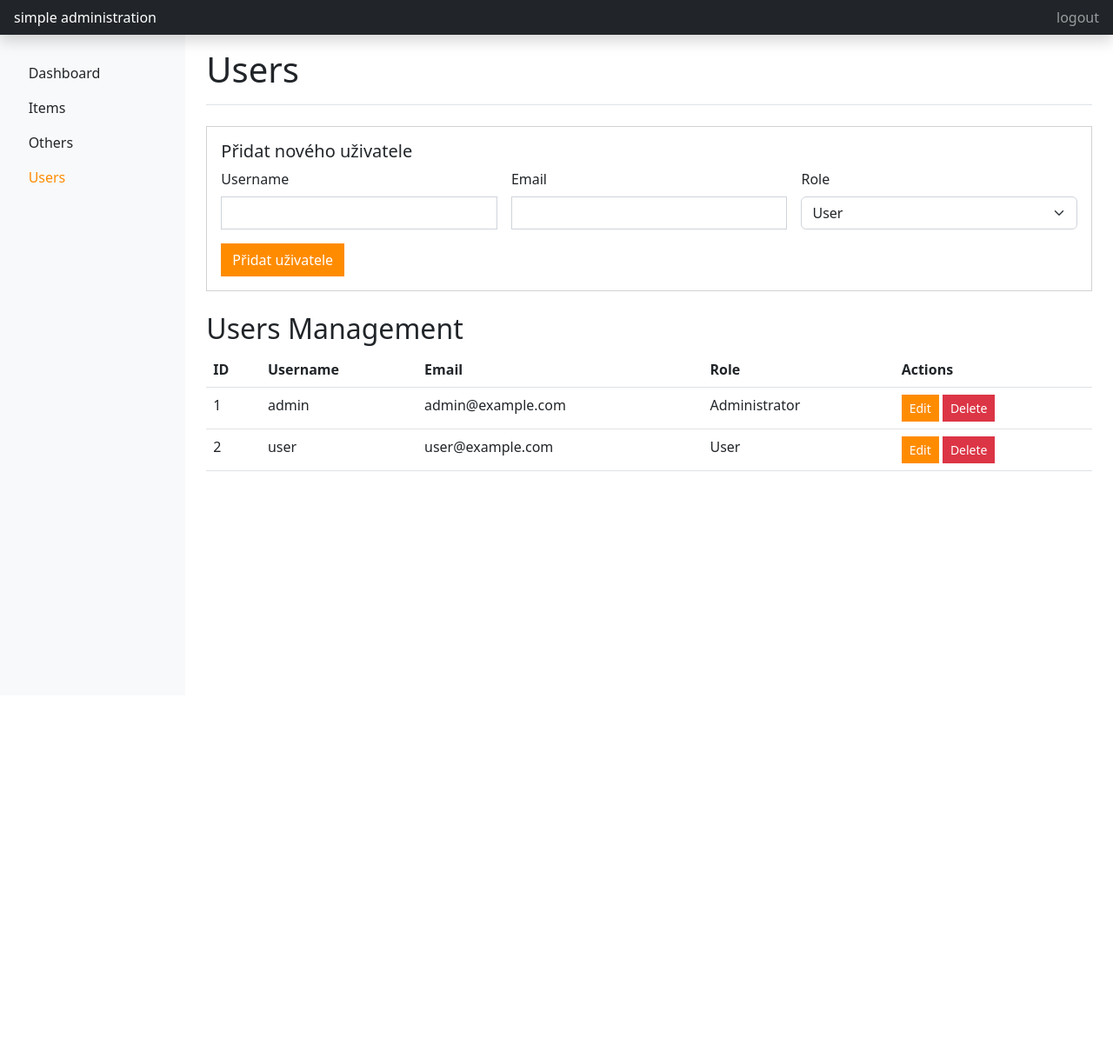
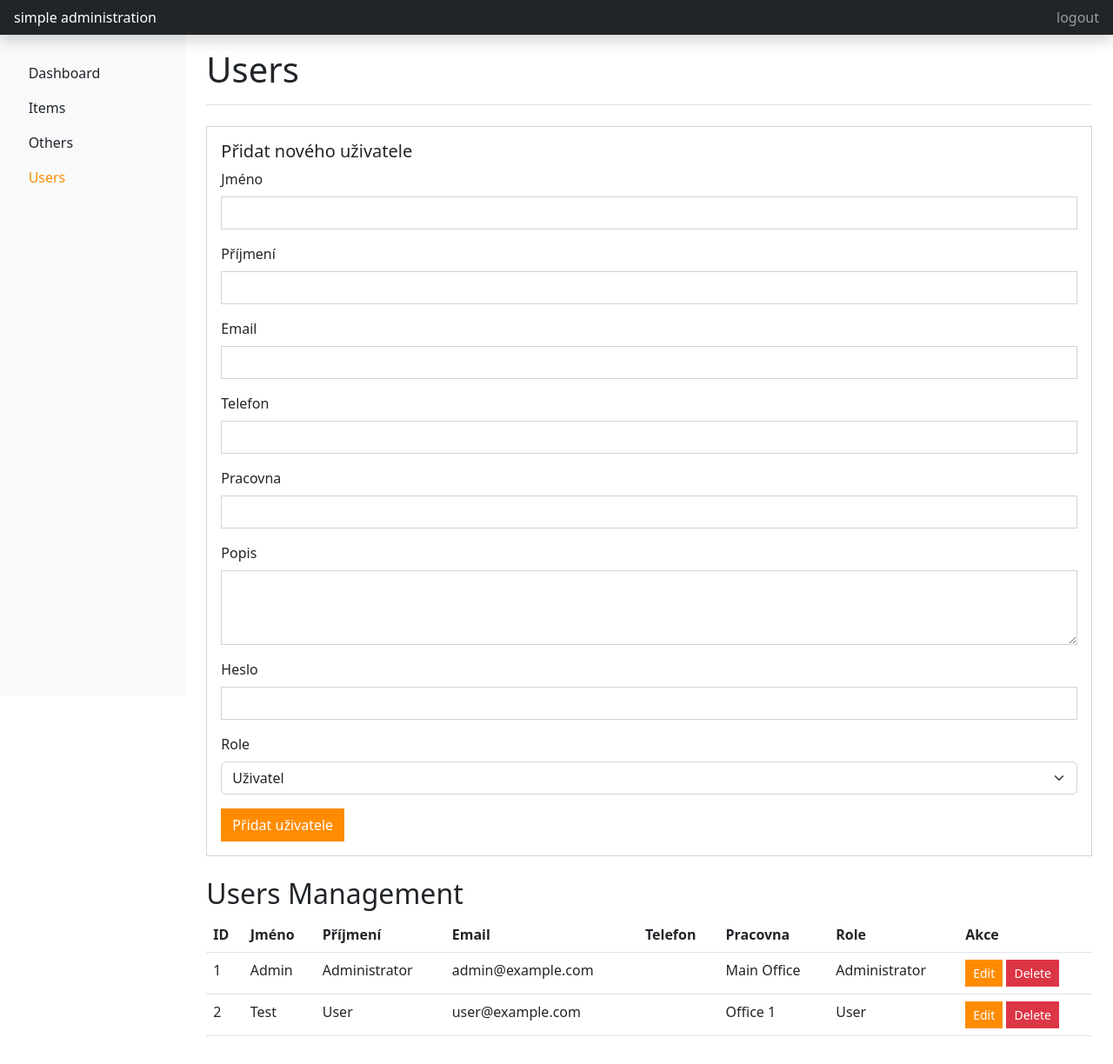
Before and after one commit to KaiUweCZE/xweba, a PHP site: page /index.php?page=users in a window 1280 px wide. Shown: the whole page at 87% size. Before the commit the page ends 542 px from the top, so only its background shows below. Run offline with PHP 8.4, Linux system fonts and the light colour scheme; the visitor is signed in with stand-in values (Sample User, id 1); some web fonts are replaced.

Commit message:
3.2.1 section users 2.0

```diff
--- a/www/controllers/UsersController.php
+++ b/www/controllers/UsersController.php
@@ -10,16 +10,21 @@ class UsersController extends Controller {
     }
 
     public function index() {
-        $action = $_POST['action'] ?? '';
+        $action = $_GET['action'] ?? $_POST['action'] ?? '';
         $message = '';
 
         // Zpracování POST požadavků
-        if ($_SERVER['REQUEST_METHOD'] === 'POST') {
+        if ($_SERVER['REQUEST_METHOD'] === 'POST' || isset($_GET['action'])) {
             switch ($action) {
                 case 'add':
                     $this->userModel->addUser(
-                        $_POST['username'],
                         $_POST['email'],
+                        $_POST['firstname'],
+                        $_POST['lastname'],
+                        $_POST['phone'] ?? '',
+                        $_POST['office'] ?? '',
+                        $_POST['description'] ?? '',
+                        $_POST['password'],
                         $_POST['role']
                     );
                     $message = 'Uživatel byl úspěšně přidán.';
@@ -28,8 +33,13 @@ class UsersController extends Controller {
                 case 'edit':
                     $this->userModel->updateUser(
                         $_POST['id'],
-                        $_POST['username'],
                         $_POST['email'],
+                        $_POST['firstname'],
+                        $_POST['lastname'],
+                        $_POST['phone'] ?? '',
+                        $_POST['office'] ?? '',
+                        $_POST['description'] ?? '',
+                        !empty($_POST['password']) ? $_POST['password'] : null,
                         $_POST['role']
                     );
                     $message = 'Uživatel byl úspěšně upraven.';
--- a/www/models/User.php
+++ b/www/models/User.php
@@ -7,8 +7,12 @@ class User {
         // Načteme uživatele ze session (dočasné řešení místo databáze)
         if (!isset($_SESSION['users'])) {
             $_SESSION['users'] = [
-                ['id' => 1, 'username' => 'admin', 'email' => 'admin@example.com', 'role' => 'Administrator'],
-                ['id' => 2, 'username' => 'user', 'email' => 'user@example.com', 'role' => 'User']
+                ['id' => 1, 'username' => 'admin', 'email' => 'admin@example.com', 'role' => 'Administrator',
+                 'firstname' => 'Admin', 'lastname' => 'Administrator', 'phone' => '', 'office' => 'Main Office',
+                 'description' => 'System Administrator', 'password' => 'admin'],
+                ['id' => 2, 'username' => 'user', 'email' => 'user@example.com', 'role' => 'User',
+                 'firstname' => 'Test', 'lastname' => 'User', 'phone' => '', 'office' => 'Office 1',
+                 'description' => 'Regular user', 'password' => 'user']
             ];
         }
         $this->users = $_SESSION['users'];
@@ -26,12 +30,17 @@ class User {
         return $this->users;
     }
 
-    public function addUser($username, $email, $role) {
+    public function addUser($email, $firstname, $lastname, $phone = '', $office = '', $description = '', $password = '', $role = 'User') {
         $id = count($this->users) + 1;
         $user = [
             'id' => $id,
-            'username' => $username,
             'email' => $email,
+            'firstname' => $firstname,
+            'lastname' => $lastname,
+            'phone' => $phone ?? '',
+            'office' => $office ?? '',
+            'description' => $description ?? '',
+            'password' => $password,
             'role' => $role
         ];
         $this->users[] = $user;
@@ -39,13 +48,18 @@ class User {
         return $user;
     }
 
-    public function updateUser($id, $username, $email, $role) {
+    public function updateUser($id, $email, $firstname, $lastname, $phone = '', $office = '', $description = '', $password = null, $role = 'User') {
         foreach ($this->users as $key => $user) {
             if ($user['id'] == $id) {
                 $this->users[$key] = [
                     'id' => $id,
-                    'username' => $username,
                     'email' => $email,
+                    'firstname' => $firstname,
+                    'lastname' => $lastname,
+                    'phone' => $phone ?? $user['phone'] ?? '',
+                    'office' => $office ?? $user['office'] ?? '',
+                    'description' => $description ?? $user['description'] ?? '',
+                    'password' => $password ?? $user['password'],
                     'role' => $role
                 ];
                 $_SESSION['users'] = $this->users;
--- a/www/pages/users.php
+++ b/www/pages/users.php
@@ -16,26 +16,44 @@ $message = $data['message'] ?? '';
 <div class="card mt-4">
     <div class="card-body">
         <h5 class="card-title">Přidat nového uživatele</h5>
-        <form method="post" class="row g-3">
+        <form method="post">
             <input type="hidden" name="action" value="add">
-            <div class="col-md-4">
-                <label for="username" class="form-label">Username</label>
-                <input type="text" class="form-control" id="username" name="username" required>
+            <div class="mb-3">
+                <label for="firstname" class="form-label">Jméno</label>
+                <input type="text" class="form-control" id="firstname" name="firstname" required>
             </div>
-            <div class="col-md-4">
+            <div class="mb-3">
+                <label for="lastname" class="form-label">Příjmení</label>
+                <input type="text" class="form-control" id="lastname" name="lastname" required>
+            </div>
+            <div class="mb-3">
                 <label for="email" class="form-label">Email</label>
                 <input type="email" class="form-control" id="email" name="email" required>
             </div>
-            <div class="col-md-4">
+            <div class="mb-3">
+                <label for="phone" class="form-label">Telefon</label>
+                <input type="tel" class="form-control" id="phone" name="phone">
+            </div>
+            <div class="mb-3">
+                <label for="office" class="form-label">Pracovna</label>
+                <input type="text" class="form-control" id="office" name="office">
+            </div>
+            <div class="mb-3">
+                <label for="description" class="form-label">Popis</label>
+                <textarea class="form-control" id="description" name="description" rows="3"></textarea>
+            </div>
+            <div class="mb-3">
+                <label for="password" class="form-label">Heslo</label>
+                <input type="password" class="form-control" id="password" name="password" required>
+            </div>
+            <div class="mb-3">
                 <label for="role" class="form-label">Role</label>
                 <select class="form-select" id="role" name="role" required>
-                    <option value="User">User</option>
-                    <option value="Administrator">Administrator</option>
+                    <option value="User">Uživatel</option>
+                    <option value="Administrator">Správce</option>
                 </select>
             </div>
-            <div class="col-12">
-                <button type="submit" class="btn btn-primary">Přidat uživatele</button>
-            </div>
+            <button type="submit" class="btn btn-primary">Přidat uživatele</button>
         </form>
     </div>
 </div>
@@ -48,19 +66,25 @@ $message = $data['message'] ?? '';
             <thead>
                 <tr>
                     <th>ID</th>
-                    <th>Username</th>
+                    <th>Jméno</th>
+                    <th>Příjmení</th>
                     <th>Email</th>
+                    <th>Telefon</th>
+                    <th>Pracovna</th>
                     <th>Role</th>
-                    <th>Actions</th>
+                    <th>Akce</th>
                 </tr>
             </thead>
             <tbody>
                 <?php foreach ($users as $user): ?>
                 <tr>
-                    <td><?php echo htmlspecialchars($user['id']); ?></td>
-                    <td><?php echo htmlspecialchars($user['username']); ?></td>
-                    <td><?php echo htmlspecialchars($user['email']); ?></td>
-                    <td><?php echo htmlspecialchars($user['role']); ?></td>
+                    <td><?php echo htmlspecialchars($user['id'] ?? ''); ?></td>
+                    <td><?php echo htmlspecialchars($user['firstname'] ?? ''); ?></td>
+                    <td><?php echo htmlspecialchars($user['lastname'] ?? ''); ?></td>
+                    <td><?php echo htmlspecialchars($user['email'] ?? ''); ?></td>
+                    <td><?php echo htmlspecialchars($user['phone'] ?? ''); ?></td>
+                    <td><?php echo htmlspecialchars($user['office'] ?? ''); ?></td>
+                    <td><?php echo htmlspecialchars($user['role'] ?? ''); ?></td>
                     <td>
                         <button class="btn btn-sm btn-primary" data-bs-toggle="modal" data-bs-target="#editModal<?php echo $user['id']; ?>">
                             Edit
@@ -88,20 +112,45 @@ $message = $data['message'] ?? '';
                                     <input type="hidden" name="action" value="edit">
                                     <input type="hidden" name="id" value="<?php echo $user['id']; ?>">
                                     <div class="mb-3">
-                                        <label for="username<?php echo $user['id']; ?>" class="form-label">Username</label>
-                                        <input type="text" class="form-control" id="username<?php echo $user['id']; ?>"
-                                               name="username" value="<?php echo htmlspecialchars($user['username']); ?>" required>
+                                        <label for="firstname<?php echo $user['id']; ?>" class="form-label">Jméno</label>
+                                        <input type="text" class="form-control" id="firstname<?php echo $user['id']; ?>"
+                                               name="firstname" value="<?php echo htmlspecialchars($user['firstname'] ?? ''); ?>" required>
+                                    </div>
+                                    <div class="mb-3">
+                                        <label for="lastname<?php echo $user['id']; ?>" class="form-label">Příjmení</label>
+                                        <input type="text" class="form-control" id="lastname<?php echo $user['id']; ?>"
+                                               name="lastname" value="<?php echo htmlspecialchars($user['lastname'] ?? ''); ?>" required>
                                     </div>
                                     <div class="mb-3">
                                         <label for="email<?php echo $user['id']; ?>" class="form-label">Email</label>
                                         <input type="email" class="form-control" id="email<?php echo $user['id']; ?>"
-                                               name="email" value="<?php echo htmlspecialchars($user['email']); ?>" required>
+                                               name="email" value="<?php echo htmlspecialchars($user['email'] ?? ''); ?>" required>
+                                    </div>
+                                    <div class="mb-3">
+                                        <label for="phone<?php echo $user['id']; ?>" class="form-label">Telefon</label>
+                                        <input type="tel" class="form-control" id="phone<?php echo $user['id']; ?>"
+                                               name="phone" value="<?php echo htmlspecialchars($user['phone'] ?? ''); ?>">
+                                    </div>
+                                    <div class="mb-3">
+                                        <label for="office<?php echo $user['id']; ?>" class="form-label">Pracovna</label>
+                                        <input type="text" class="form-control" id="office<?php echo $user['id']; ?>"
+                                               name="office" value="<?php echo htmlspecialchars($user['office'] ?? ''); ?>">
+                                    </div>
+                                    <div class="mb-3">
+                                        <label for="description<?php echo $user['id']; ?>" class="form-label">Popis</label>
+                                        <textarea class="form-control" id="description<?php echo $user['id']; ?>"
+                                                  name="description"><?php echo htmlspecialchars($user['description'] ?? ''); ?></textarea>
+                                    </div>
+                                    <div class="mb-3">
+                                        <label for="password<?php echo $user['id']; ?>" class="form-label">Heslo</label>
+                                        <input type="password" class="form-control" id="password<?php echo $user['id']; ?>"
+                                               name="password" placeholder="Ponechte prázdné pro zachování současného hesla">
                                     </div>
                                     <div class="mb-3">
                                         <label for="role<?php echo $user['id']; ?>" class="form-label">Role</label>
                                         <select class="form-select" id="role<?php echo $user['id']; ?>" name="role" required>
-                                            <option value="User" <?php echo $user['role'] === 'User' ? 'selected' : ''; ?>>User</option>
-                                            <option value="Administrator" <?php echo $user['role'] === 'Administrator' ? 'selected' : ''; ?>>Administrator</option>
+                                            <option value="User" <?php echo $user['role'] === 'User' ? 'selected' : ''; ?>>Uživatel</option>
+                                            <option value="Administrator" <?php echo $user['role'] === 'Administrator' ? 'selected' : ''; ?>>Správce</option>
                                         </select>
                                     </div>
                                     <button type="submit" class="btn btn-primary">Uložit změny</button>
```
